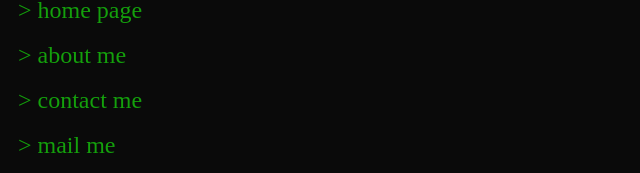
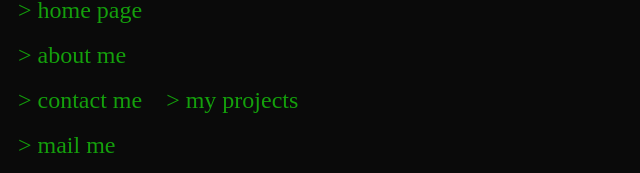
Before and after one commit to frxnkhl/frxnkhl.github.io, a plain HTML site: page index.html in a window 1280 px wide. Shown: the part 121-294 px from the top of the page, without its empty margins (0-640 px from the left). Drawn offline with Linux system fonts and the light colour scheme.

Commit message:
Update index.html

```diff
--- a/index.html
+++ b/index.html
@@ -21,6 +21,7 @@
     <br>
     <br>
 <a href="/4.html">> contact me</a>
+ <a href="/5.html">> my projects</a>
 <br>
     <br>
 <a href="mailto:frxnkhl@gmail.com">> mail me</a>
```
